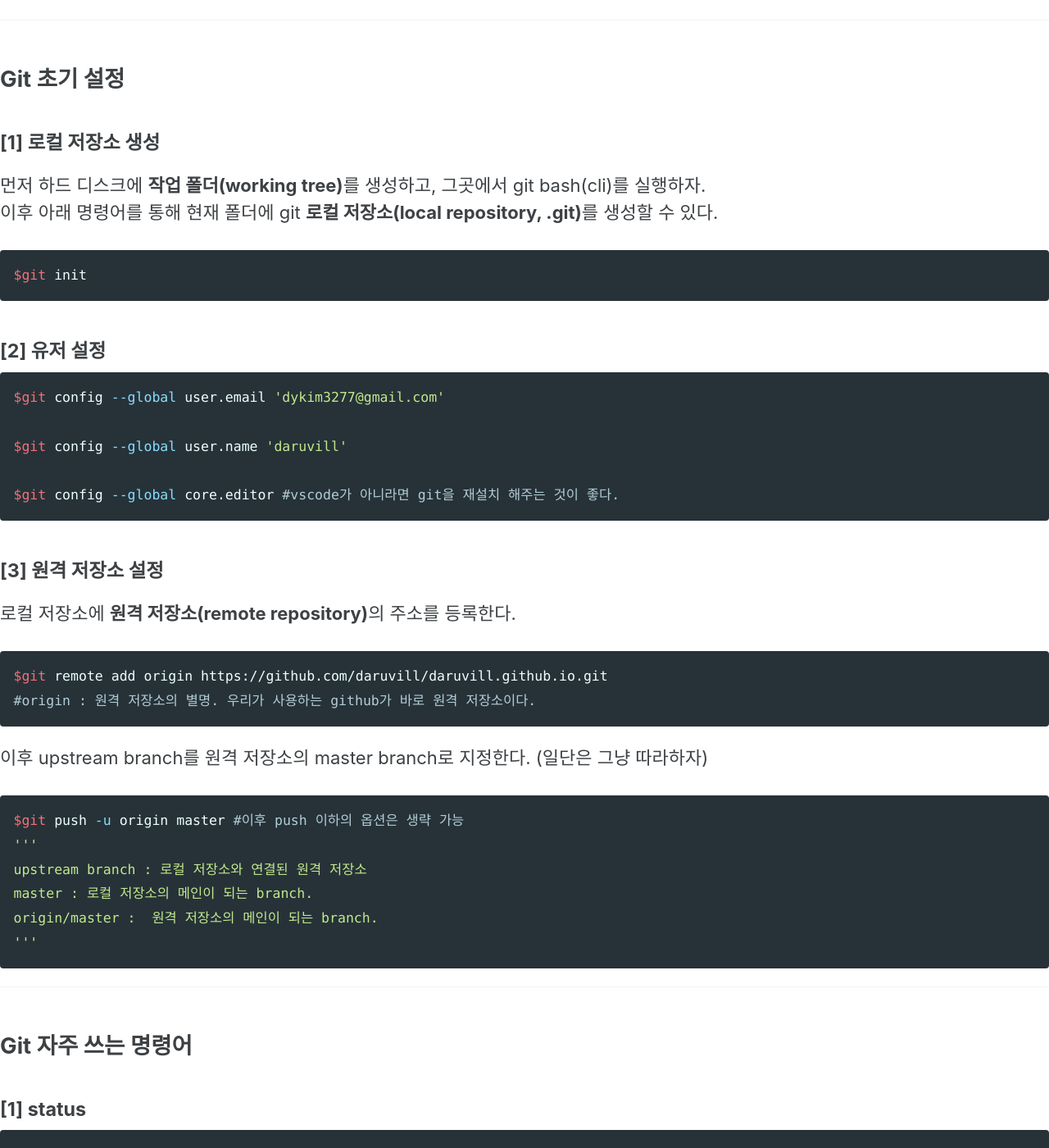
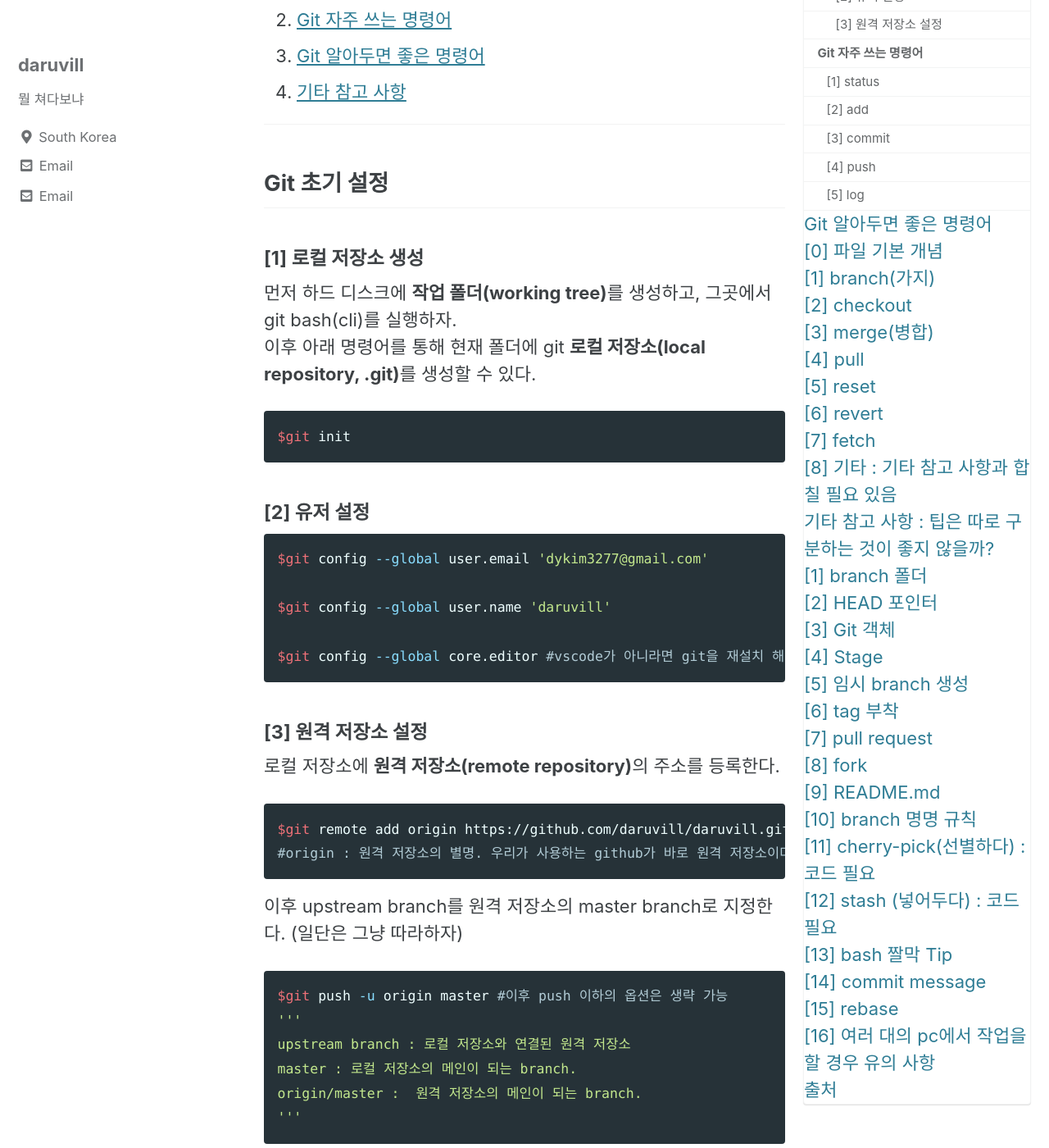
Before and after one commit to daruvill/broken-egg.github.io, a Jekyll site: the page built from git_study/_posts/2023-11-16-git_tutorial.md, in a window 1280 px wide and 1400 px high, scrolled down 403 px. Shown: the whole window at 82% size. Built offline with Jekyll 4.4.1, drawn with Linux system fonts in a browser that asks for light colours; cached includes are drawn as plain includes; our own code applies the rules of GitHub Pages for plain Markdown files; some of the changed text lies outside the part shown.

Commit message:
post publish

````diff
--- a/Gemfile
+++ b/Gemfile
@@ -24,4 +24,5 @@ gem "minimal-mistakes-jekyll"
 #
 # If you have any other plugins, put them here!
 group :jekyll_plugins do
+    gem "jekyll-sitemap"
 end
--- a/_config.yml
+++ b/_config.yml
@@ -287,6 +287,9 @@ defaults:
       layout: single
       author_profile: true
       read_time: true
-      comments: # true
+      comments: true
       share: true
       related: true
+      toc : true
+      sidebar:
+        nav : main-sidebar
--- a/git_study/git_tutorial.md
+++ b/git_study/_posts/2023-11-16-git_tutorial.md
@@ -1,3 +1,13 @@
+---
+layout: single
+title: "Git Hub Tutorial"
+#post-order : 1
+date: "2023-11-16 19:20:00 +0900"
+last_modified_at: "2023-11-16 19:20:00 +0900"
+categories: "Git study"
+tags: ['Git', 'GitHub','tutorial']
+---
+
 # Git Hub Tutorial
 
 ## Contents
@@ -85,7 +95,7 @@ $git push #위의 업스트림 설정으로 인해서 간단하게 사용 가능
 ```
 로컬 저장소에 존재하는 커밋을 **원격 저장소에 업로드**. 즉, 현재 branch에서 새로 생성한 커밋을 원격 저장소에 업로드.
 
-cf. force push의 경우 혼자 사용하고 있는 branch에만 하고, 일반적으로 **사용을 추천하지 않는다**.
+cf. force `push`의 경우 혼자 사용하고 있는 branch에만 하고, 일반적으로 **사용을 추천하지 않는다**.
 
 #### [5] log
 ```bash
@@ -147,7 +157,7 @@ $git branch -v
 ```bash
 $git checkout mybranch1
 ```
-**특정한 branch로 이동**한다. log를 통해 HEAD 포인터가 변경된 것을 확인 가능.
+**특정한 branch로 이동**한다. `log`를 통해 HEAD 포인터가 변경된 것을 확인 가능.
 구체적으로 해당 branch로 HEAD 포인터를 이동시키고, stage와 작업 폴더를 HEAD가 가리키는 커밋과 동일한 내용으로 변경하는 원리.
 
 ```bash
@@ -181,7 +191,7 @@ $git merge mybranch1 #현재 HEAD가 가리키는 branch에 mybranch1를 병합
 $git pull origin master
 ```
 원격 저장소에 새로운 커밋이 존재한다면 이를 로컬 저장소에 내려 받는다. 즉, **원격 저장소의 변경 사항을 작업 폴더에 반영**.
-pull = fetch + merge.
+`pull` = `fetch` + `merge`.
 
 #### [5] reset
 
@@ -199,7 +209,7 @@ $git reset --hard HEAD~2
 $git revert 5813bb5
 ```
 특정 커밋을 **취소**. **작업 폴더의 내용이 변경되지 않고(?)**, 취소를 한 커밋의 **이력이 남는다**.
-**최신 커밋부터** 취소를 하는 것이 좋고, 협업하는 과정이라면 reset보다는 **revert의 사용을 추천**.
+**최신 커밋부터** 취소를 하는 것이 좋고, 협업하는 과정이라면 `reset`보다는 **`revert`의 사용을 추천**.
 Q. reset --mixed와 revert의 차이는? 테스트 필요.
 
 #### [7] fetch
@@ -207,7 +217,7 @@ Q. reset --mixed와 revert의 차이는? 테스트 필요.
 ```bash
 $git fetch
 ```
-원격 저장소의 branch와 커밋을 로컬 저장소와 **동기화**한다. pull에서 merge를 제외한 것과 동일.
+원격 저장소의 branch와 커밋을 로컬 저장소와 **동기화**한다. `pull`에서 `merge`를 제외한 것과 동일.
 
 #### [8] 기타 : 기타 참고 사항과 합칠 필요 있음
 
@@ -329,13 +339,13 @@ $git rebase mybranch1
 ```
 현재 branch에 있는 새로운 커밋을 **특정 branch 위로 재배치**. **빨리감기 병합이 가능한 경우 이를 실행**함.
 HEAD 포인터와 특정 branch의 공통 조상을 찾고, 공통 조상 이후에 생성한 커밋들을 특정 branch 뒤로 재배치하는 원리.
-3-way merge와는 달리 rebase를 이용하면 history graph는 깔끔해지지만 **conflict가 여러 번 발생**할 수 있으므로 주의.
-**원격 저장소에 push한 branch는 rebase하지 않는 것이 원칙**. 따라서 rebase는 **로컬 저장소의 branch에만 적용**하는 것을 권장.
+3-way merge와는 달리 `rebase`를 이용하면 history graph는 깔끔해지지만 **conflict가 여러 번 발생**할 수 있으므로 주의.
+**원격 저장소에 push한 branch는 rebase하지 않는 것이 원칙**. 따라서 `rebase`는 **로컬 저장소의 branch에만 적용**하는 것을 권장.
 그렇지 않으면 사본 커밋들이 무수히 생겨나고 history가 꼬일 수 있음.
 
 #### [16] 여러 대의 pc에서 작업을 할 경우 유의 사항
-여러 PC에서 한 branch에 작업을 하는 경우, 한 PC에서는 커밋을 생성하고 push를 했는데, 다른 PC에서는 pull을 하지 않고 커밋하면 문제 발생.
-이후 pull을 시도하면 자동으로 3-way 병합이 발생하므로 그래프가 복잡해짐. 이때는 reset으로 병합 커밋을 되돌리고, rebase를 사용해야 함.
+여러 PC에서 한 branch에 작업을 하는 경우, 한 PC에서는 커밋을 생성하고 `push`를 했는데, 다른 PC에서는 `pull`을 하지 않고 커밋하면 문제 발생.
+이후 `pull`을 시도하면 자동으로 3-way 병합이 발생하므로 그래프가 복잡해짐. 이때는 `reset`으로 병합 커밋을 되돌리고, `rebase`를 사용해야 함.
 
 ---
 
--- /dev/null
+++ b/robots.txt
@@ -0,0 +1,3 @@
+User-agent: *
+Allow: /
+Sitemap: https://daruvill.github.io/sitemap.xml
````
Also changed, not shown: other parts of git_study/_posts/2023-11-16-git_tutorial.md (+7 -7 lines).
